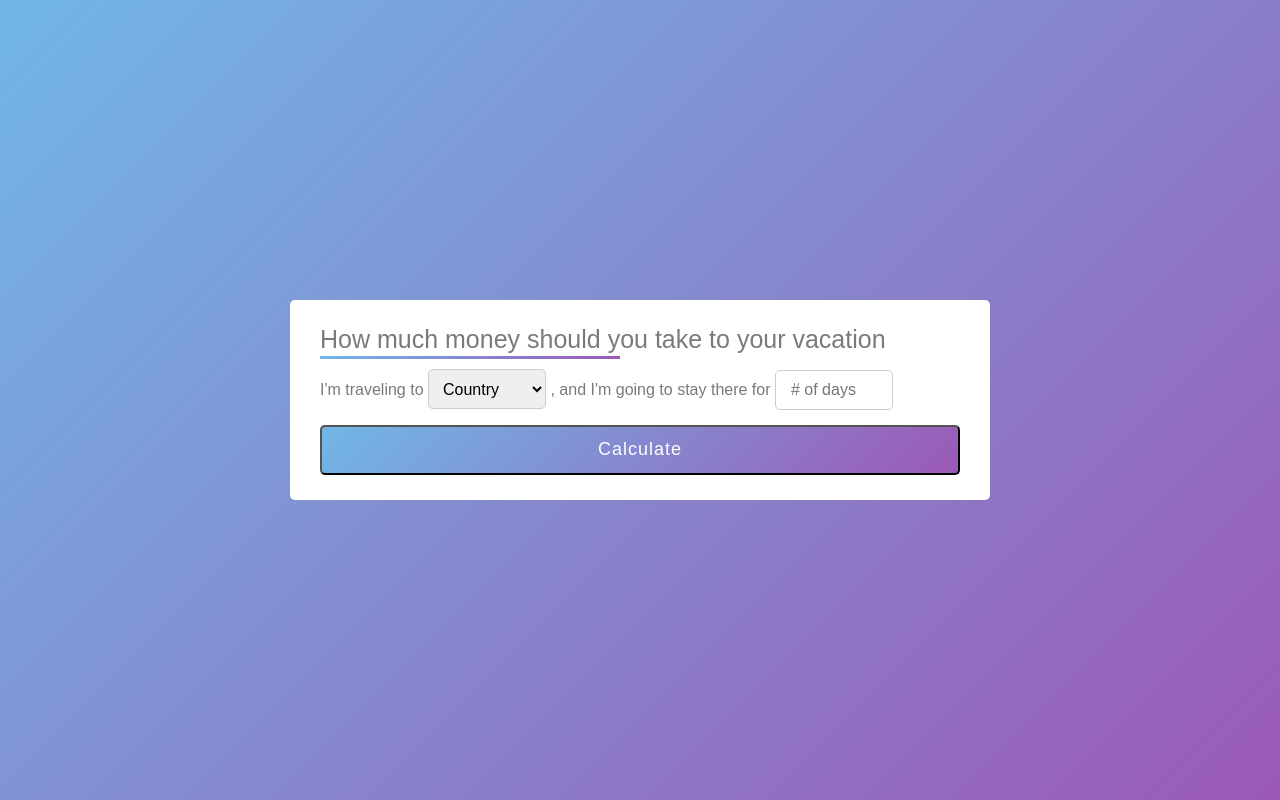
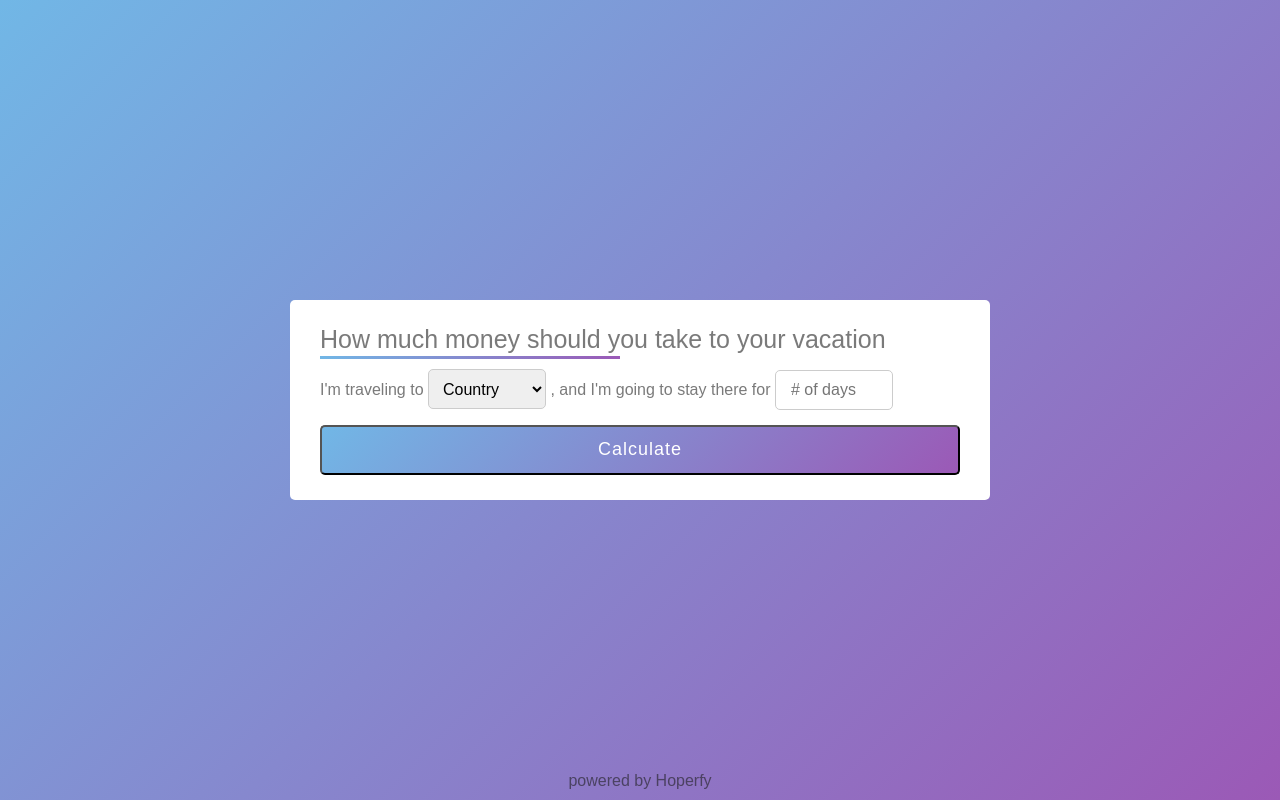
Before and after one commit to tadaskertenis/paskaitos, a plain HTML site: page Pasitreniravimai/index.html in a window 1280 px wide. Drawn offline with Linux system fonts and the light colour scheme; a web font is replaced by a local one.

Commit message:
Paklausti Viktorijos

```diff
--- a/Pasitreniravimai/index.html
+++ b/Pasitreniravimai/index.html
@@ -37,6 +37,10 @@
 
       <h2></h2>
     </div>
+<Footer>
+    <p>powered by Hoperfy</p>
+
+  </Footer>
     <script src="script.js"></script>
   </body>
 </html>
--- a/Pasitreniravimai/style.scss
+++ b/Pasitreniravimai/style.scss
@@ -68,3 +68,11 @@ button {
   letter-spacing: 1px;
 background: linear-gradient(135deg, #71b7e6, #9b59b6);
 }
+
+footer {
+position: fixed;
+bottom: 10px;
+text-align: center;
+}
+
+@media only screen and(max-width: 584px)
```
Also changed, not shown: Pasitreniravimai/style.css, 1 other file.
